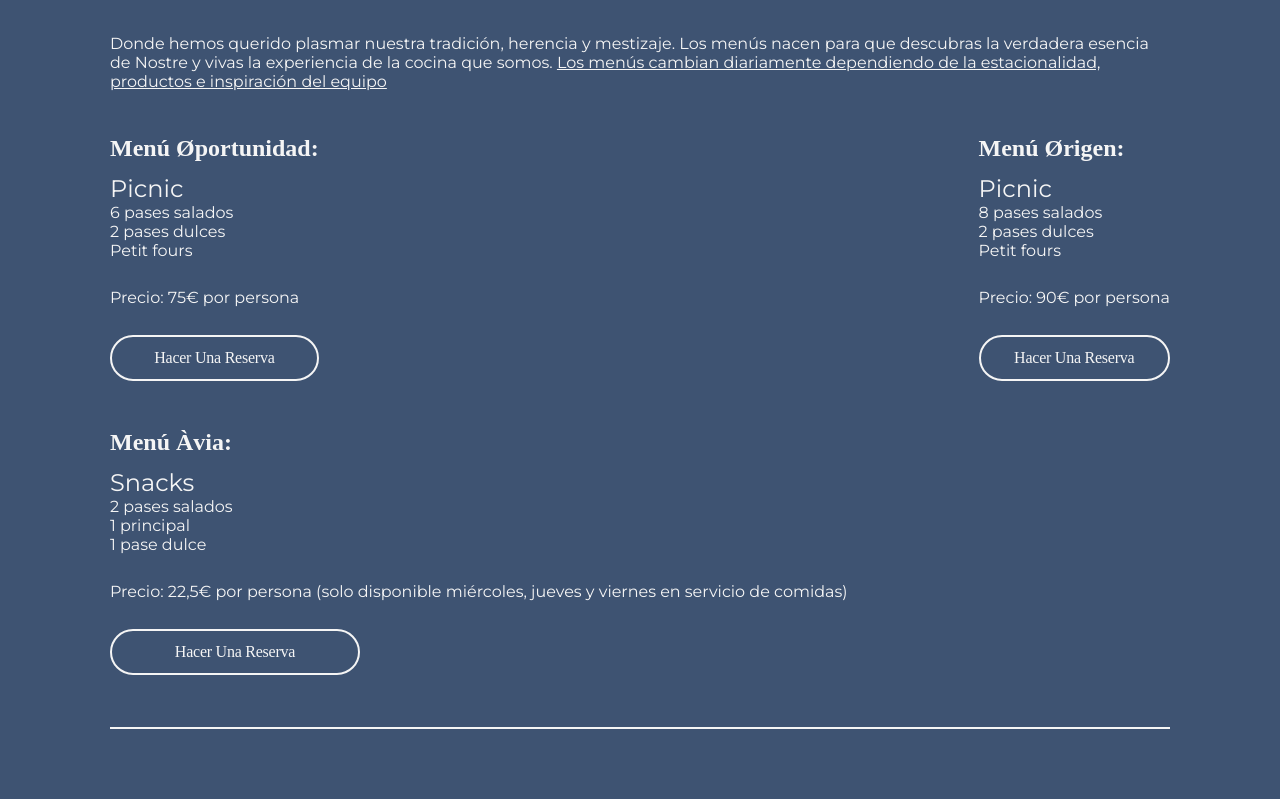
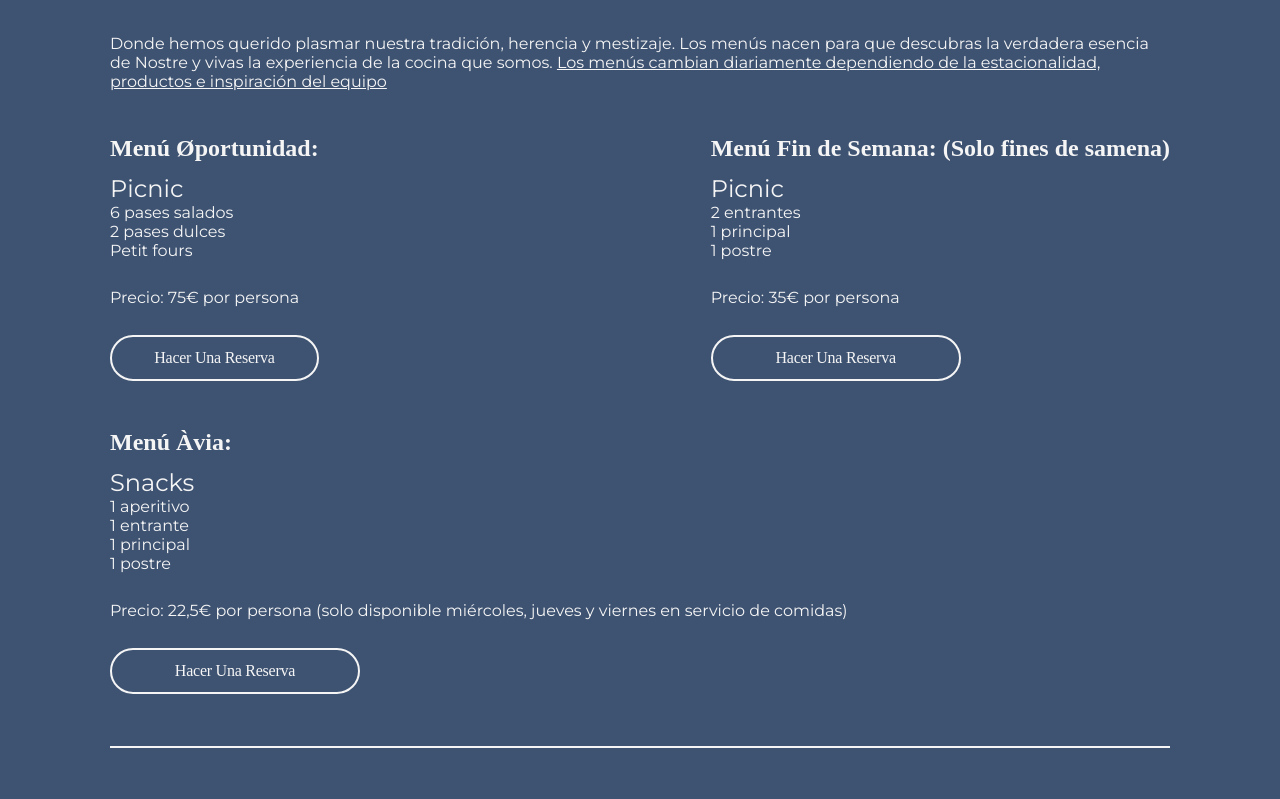
Before and after one commit to FuentesCubells/NostreRestaurante, a React (Create React App) app: page / in a window 1280 px wide. Shown: the part 1341-2140 px from the top of the page. Built offline with nearby package versions, Linux system fonts and the light colour scheme; a web font is replaced by a local one.

Commit message:
added changes

```diff
--- a/public/nostre.css
+++ b/public/nostre.css
@@ -39,7 +39,7 @@ button>a:hover {
   width: auto;
   height: 100%;
 
-  background: url("./images/inicio.png");
+  background: url("./images/mesaRestaurante.jpeg");
 
   background-position: center;
   background-size: cover;
--- a/src/components/Oferta/Oferta.js
+++ b/src/components/Oferta/Oferta.js
@@ -87,20 +87,21 @@ const Oferta = ({ lenguage }) => {
                 </li>
 
                 <li className="menu-2">
-                  <strong className="menu-title">Ørigen Menu:</strong>
+                  <strong className="menu-title">Weekend Menu: (Only weekends)</strong>
                   <ul>
                     <li>Picnic</li>
-                    <li>8 savory courses</li>
-                    <li>2 sweet courses</li>
-                    <li>Petit fours</li>
+                    <li>2 appetizers</li>
+                    <li>1 main course</li>
+                    <li>1 dessert</li>
                   </ul>
-                  <p>Price: €90 per person</p>
+                  <p>Price: 35€ per person</p>
                   <div className="menu-1-buttons">
                     <button>
-                      <a href="/#reservation">Make a Reservation</a>
+                      <a href="/#reservation">Make a reservation</a>
                     </button>
                   </div>
                 </li>
+
 
                 <li className="menu-3">
                   <strong className="menu-title">Ávia Menu:</strong>
@@ -203,14 +204,14 @@ const Oferta = ({ lenguage }) => {
               </li>
 
               <li className="menu-2">
-                <strong className="menu-title">Menú Ørigen:</strong>
+                <strong className="menu-title">Menú Fin de Semana: (Solo fines de samena)</strong>
                 <ul>
                   <li>Picnic</li>
-                  <li>8 pases salados</li>
-                  <li>2 pases dulces</li>
-                  <li>Petit fours</li>
+                  <li>2 entrantes</li>
+                  <li>1 principal</li>
+                  <li>1 postre</li>
                 </ul>
-                <p>Precio: 90€ por persona</p>
+                <p>Precio: 35€ por persona</p>
                 <div className="menu-1-buttons">
                   <button>
                     <a href="/#reservation">Hacer una reserva</a>
@@ -222,9 +223,10 @@ const Oferta = ({ lenguage }) => {
                 <strong className="menu-title">Menú Àvia:</strong>
                 <ul>
                   <li>Snacks</li>
-                  <li>2 pases salados</li>
+                  <li>1 aperitivo</li>
+                  <li>1 entrante</li>
                   <li>1 principal</li>
-                  <li>1 pase dulce</li>
+                  <li>1 postre</li>
                 </ul>
                 <p>Precio: 22,5€ por persona (solo disponible miércoles, jueves y viernes en servicio de comidas)</p>
                 <div className="menu-1-buttons">
--- a/src/components/Place/Place.js
+++ b/src/components/Place/Place.js
@@ -54,8 +54,11 @@ const Place = ({ lenguage }) => {
                 </div>
                 <div className="hours-information">
                   <h3>Hours:</h3>
-                  <p>Wednesday to Saturday: 13:30 - 16:00 / 20:30 - 23:00</p>
+                  <p>Monday and Sunday: 1:30 PM - 4:30 PM</p>
+                  <p>Tuesday and Wednesday: Closed</p>
+                  <p>Thursday to Saturday: 1:30 PM - 4:00 PM / 8:30 PM - 11:00 PM</p>
                 </div>
+
 
                 <div className="policy-links">
                   <p>
@@ -115,7 +118,9 @@ const Place = ({ lenguage }) => {
               </div>
               <div className="hours-information">
                 <h3>Horario:</h3>
-                <p>Miércoles a Sábado: 13:30 - 16:00 / 20:30 - 23:00</p>
+                <p>Lunes y Domingos de 13:30 - 16:30 </p>
+                <p>Martes y miércoles cerrado</p>
+                <p>Jueves a Sábado: 13:30 - 16:00 / 20:30 - 23:00</p>
               </div>
               <div className="policy-links">
                 <p>
```
